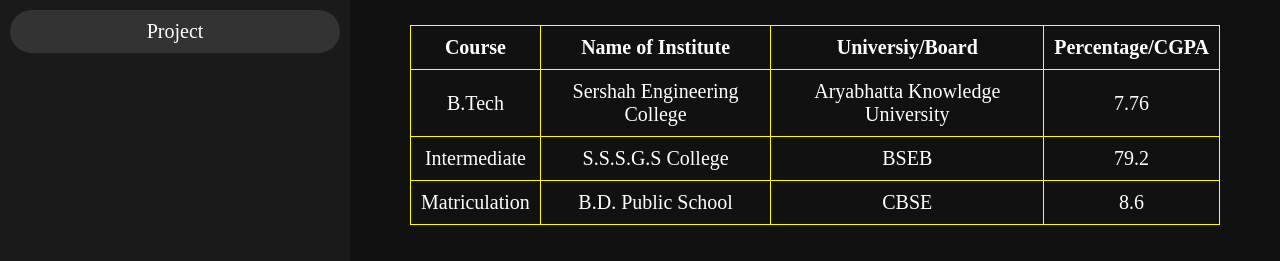
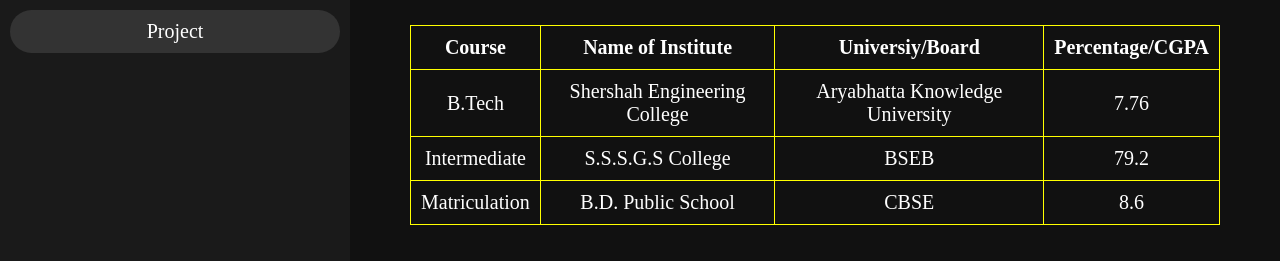
Before and after one commit to Himanshukr1511/resume.github.io, a plain HTML site: page index.html in a window 1280 px wide. Shown: the part 539-800 px from the top of the page. Drawn offline with Linux system fonts and the light colour scheme.

Commit message:
Update index.html

```diff
--- a/index.html
+++ b/index.html
@@ -46,7 +46,7 @@
         </tr>
          <tr>
             <td>B.Tech</td>
-            <td>Sershah Engineering College</td>
+            <td>Shershah Engineering College</td>
             <td>Aryabhatta Knowledge University</td>
             <td>7.76</td>
         </tr>
```
